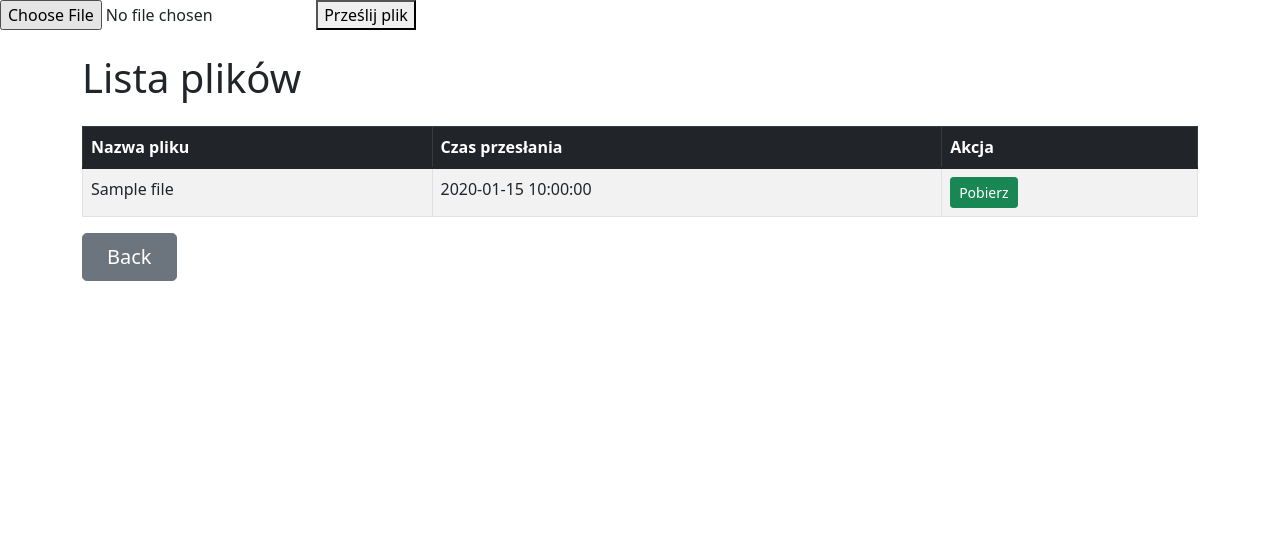
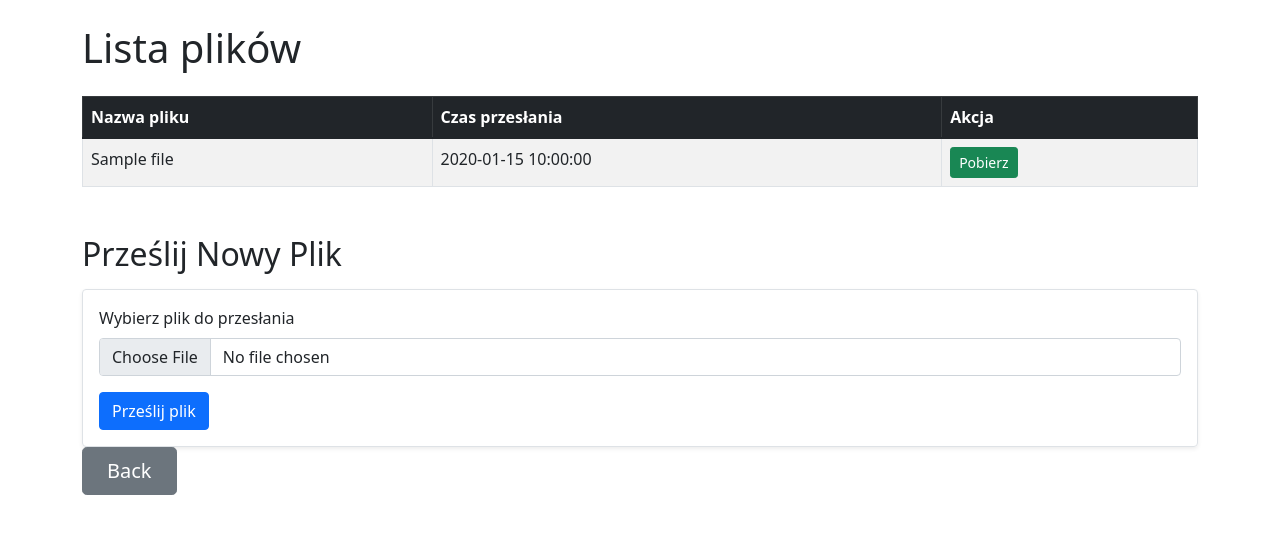
Before and after one commit to zasilacz-szklanki/GutenHieben, a Flask app: template templates/files.html in a window 1280 px wide. Shown: the top 534 px of the page. Run offline with Flask 3, Linux system fonts and the light colour scheme; the template is opened without the code that fills it: most values are stand-ins (such as "Sample title", 1, 10 or a date in 2020); some libraries are stand-ins or nearby versions.

Commit message:
Upload Files Form Updated

```diff
--- a/templates/files.html
+++ b/templates/files.html
@@ -5,10 +5,6 @@
     <link rel="stylesheet" href="{{ url_for('static', filename='bootstrap/css/bootstrap.min.css') }}">
 </head>
 <body>
-    <form method="post" action="{{ url_for('upload') }}" enctype="multipart/form-data">
-        <input type="file" name="file">
-        <button type="submit">Prześlij plik</button>
-    </form>
     <div class="container my-4">
         <h1 class="mb-4">Lista plików</h1>
         <table class="table table-striped table-bordered" cellpadding="5">
@@ -29,6 +25,16 @@
                 {% endfor %}
             </tbody>
         </table>
+        <h2 class="mt-5 mb-3">Prześlij Nowy Plik</h2>
+        <form method="post" action="{{ url_for('upload') }}" enctype="multipart/form-data" class="p-3 border rounded shadow-sm">
+
+            <div class="mb-3">
+                <label for="fileUpload" class="form-label">Wybierz plik do przesłania</label>
+                <input type="file" name="file" class="form-control" id="fileUpload" required>
+            </div>
+
+            <button type="submit" class="btn btn-primary">Prześlij plik</button>
+        </form>
         <a href="{{ url_for('index') }}" class="btn btn-secondary btn-lg px-4 gap-3">Back</a>
     </div>
 </body>
```
